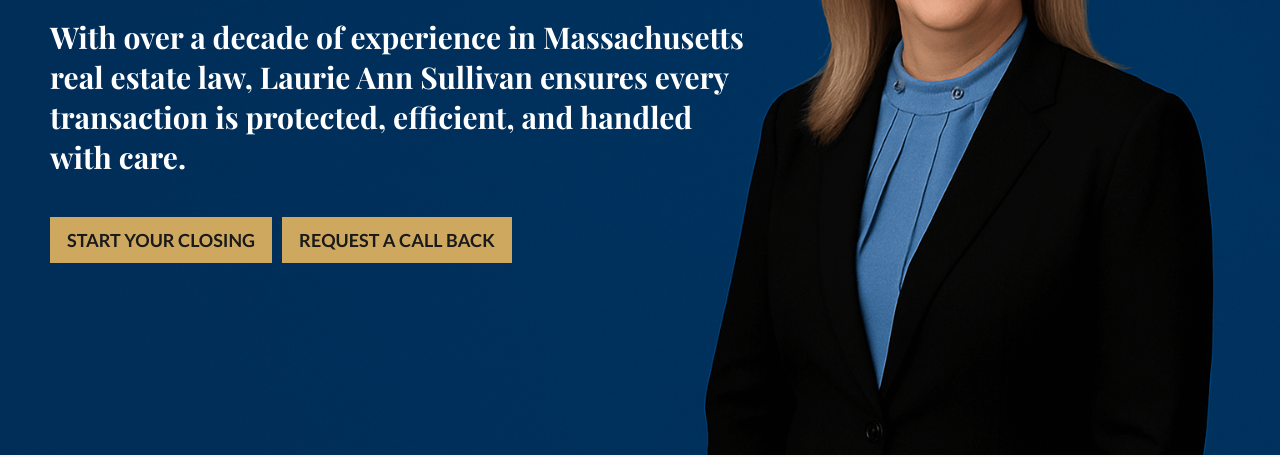
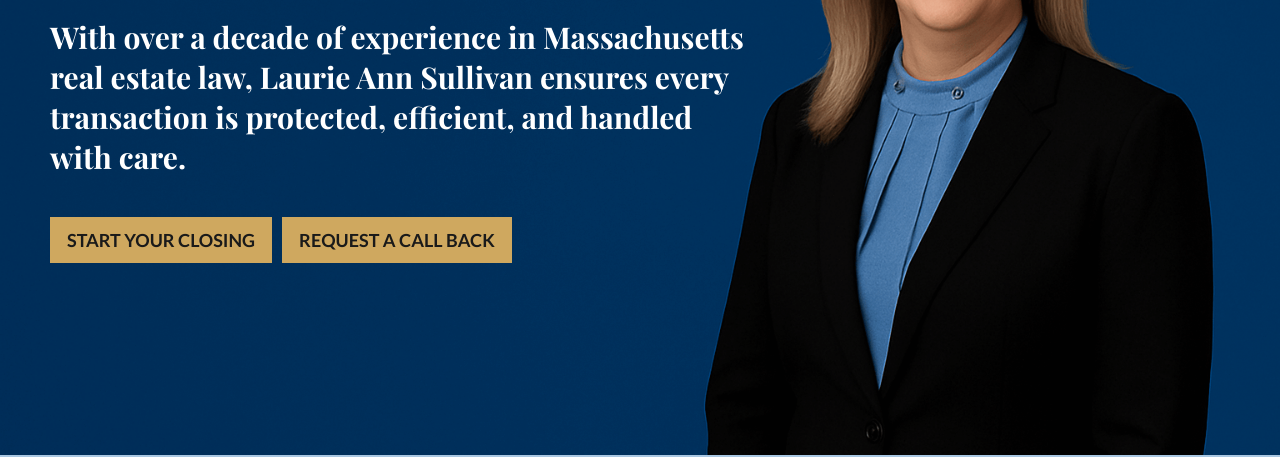
Before and after one commit to heathervalene/laurie_sullivan, a plain HTML site: page index.html in a window 1280 px wide. Shown: the part 345-802 px from the top of the page. Drawn offline with nearby package versions, Linux system fonts and the light colour scheme; a web font is replaced by a local one.

Commit message:
style changes

```diff
--- a/style.css
+++ b/style.css
@@ -21,6 +21,7 @@ margin: 0;
     height: 800px;
     background-size: cover;
     background-repeat: no-repeat;
+      border-bottom: 10px solid #A9C7E2;
 }
 
 .mobile-hero {
```
